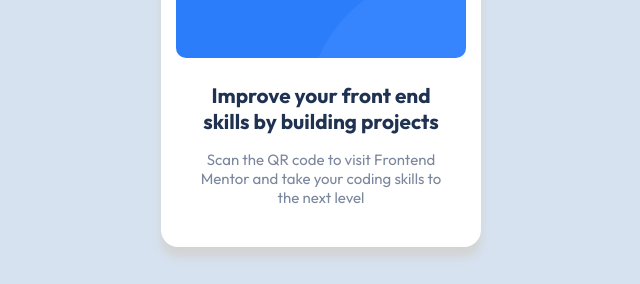
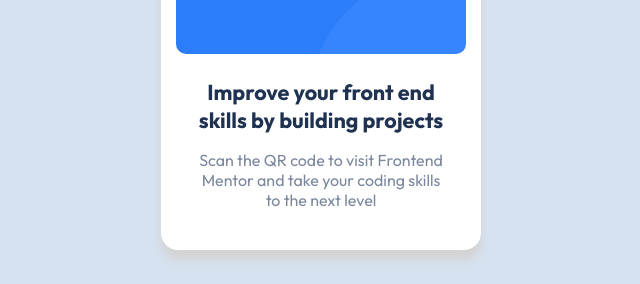
Before and after one commit to LuanThierry/Solved-QrCode, a plain HTML site: page index.html in a window 1280 px wide. Shown: the part 401-685 px from the top of the page, without its empty margins (319-959 px from the left). Drawn offline with Linux system fonts and the light colour scheme.

Commit message:
upload 5

```diff
--- a/style.css
+++ b/style.css
@@ -37,7 +37,7 @@ img{
 }
 h1{
 	margin-top: 1rem;
-	font-size:1.3rem;
+	font-size:1.35rem;
 	font-weight: 700;
 	color: hsl(218, 44%, 22%);
 }
@@ -45,7 +45,7 @@ h1, p{
 	padding:0.5rem 0 ;
 }
 p{
-	font-size: 15px;
+	font-size: 1rem;
 	font-weight: 400;
 	color: hsl(220, 15%, 55%);
 	padding-bottom: 1.5rem;
```
